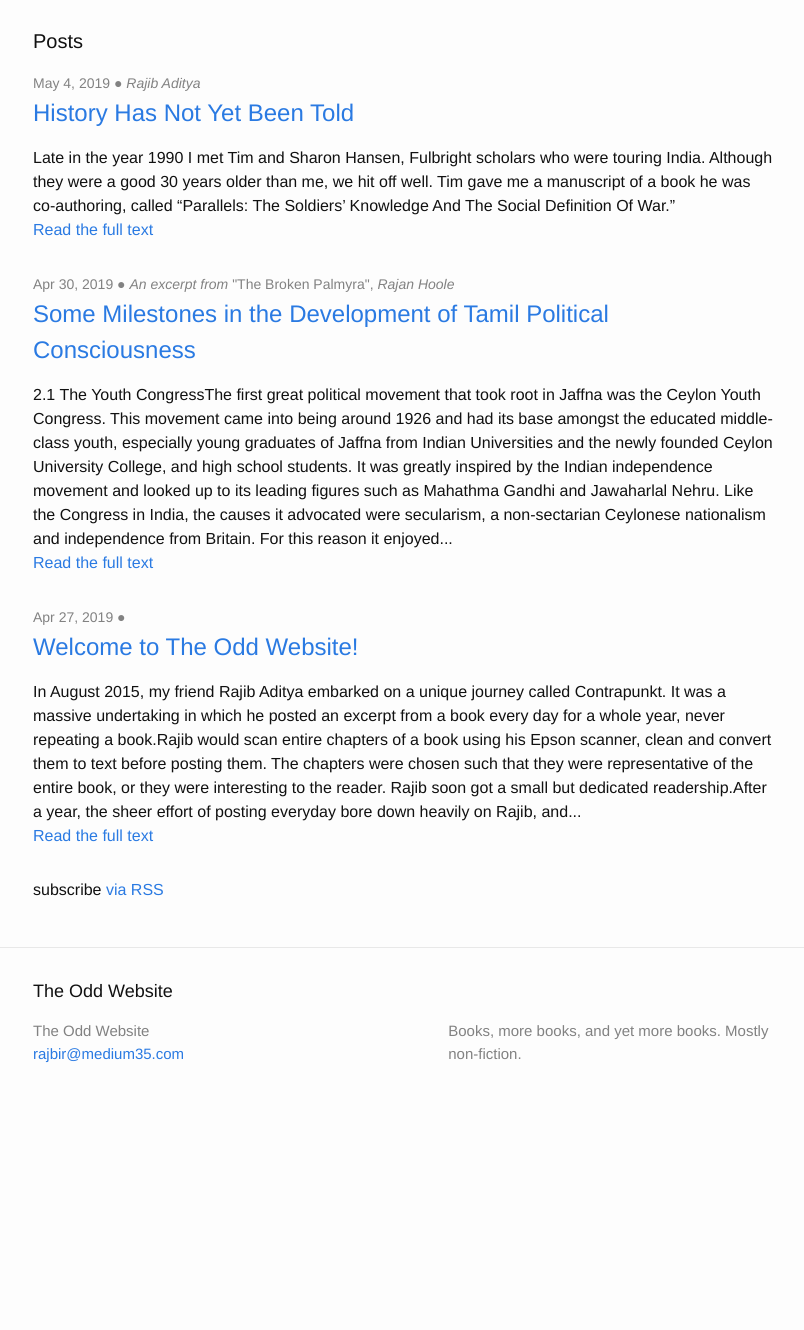
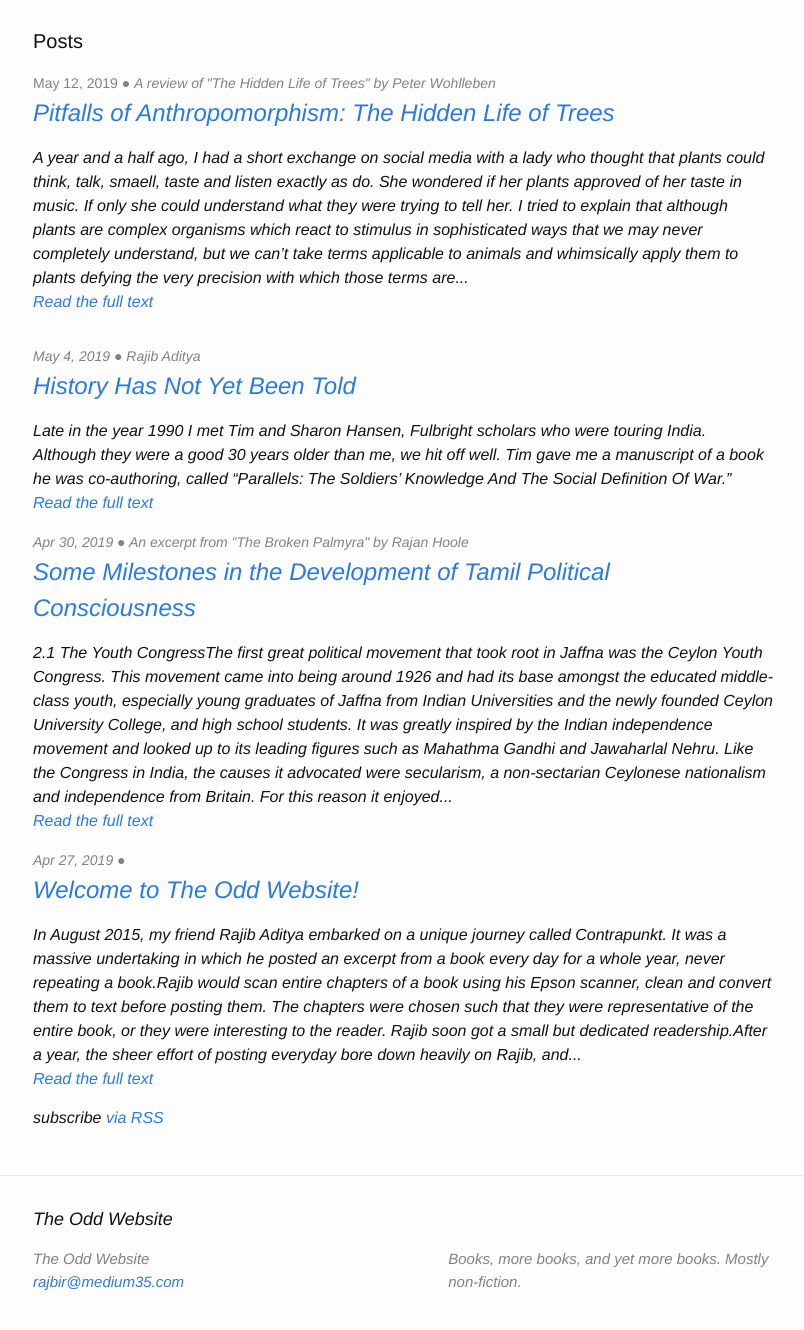
Before and after one commit to bhattacharjee/theodd.website, a Jekyll site: the page built from index.html, in a window 1280 px wide, cut to the strip 104-1457 px from the top of the page. Shown: the top 1330 px of the strip, without its empty margins (237-1041 px from the left). Built offline with Jekyll 4.4.1, drawn with Linux system fonts in a browser that asks for light colours; before the commit the page ends 1229 px from its top, so only the background shows below that; some of the changed lines change nothing that is shown.

Commit message:
Review of The Hidden Life of Trees

```diff
--- /dev/null
+++ b/_posts/2019-05-12-The-Hidden-Life-Of-Trees-Pitfalls-Of-Anthropomorphism.markdown
@@ -0,0 +1,121 @@
+---
+layout:      post
+title:       "Pitfalls of Anthropomorphism: The Hidden Life of Trees"
+date:        2019-05-12 07:08:41 +0100
+tags:
+  - ecology
+  - bad science
+  - plants
+  - Hidden Life of Trees
+  - Trees
+  - Conservation
+disclaimer:  "We believe that the extracts used in this essay are covered under fair use for educational purposes. If there are any objections to any of the extracts used in this essay, please get in touch with us and we will remove them."
+posttype:    "review"
+coverimage:  "https://images.gr-assets.com/books/1464281905l/28256439.jpg"
+goodreads:   "https://www.goodreads.com/book/show/28256439-the-hidden-life-of-trees"
+bookauthor:  "Peter Wohlleben"
+nameofbook:  "The Hidden Life of Trees"
+---
+A year and a half ago, I had a short exchange on social media with a lady who thought that plants could think, talk, smaell, taste and listen exactly as do. She wondered if her plants approved of her taste in music. If only she could understand what they were trying to tell her. I tried to explain that although plants are complex organisms which react to stimulus in sophisticated ways that we may never completely understand, but we can't take terms applicable to animals and whimsically apply them to plants defying the very precision with which those terms are used in science. Imagine if bats were to think that humans answering to their names is echolocation, it would be similar. She would have none of it and dismissed me as a hopeless ignoramus - it didn't matter that although I'm a computer scientist and not a biologist, I have a fairly good understanding of the basics of biology. She, on the other hand, had recently read Peter Wohlleben's book "The Hidden Life of Trees".
+
+This week, I picked up this book to read, and only a few pages, I was able to understand why she had such force in her conviction.
+
+Peter Wohlleben is a forester in Germany, and the book is purportedly written so that laymen can appreciate the beauty and complexity of trees.  Trees are very intruiging and don't get the same amount of attention in science writing as animals do, and more science writing about trees is welcome. Trees are complex and fascinating organisms and much is not known about them.
+
+Wohlleben, however, is determined to present trees as human beings with barks and leaves. Anthropomorphism, unfortunately, is a fetish throughout the book, and becomes self defeating. Trees are fascinating and complex organisms, and they deserve our attention and respect for what they are, not for being like us and not for being useful to us.
+
+In the beginning Wohlleben makes some distinction between trees actually having animal sense or having something akin to it.
+> As the chemical drifts through the air and reaches other trees, they "smell" it and are warned of the danger. Even before the giraffe reaches them, they begin producing toxic chemicals. Insect pests are dealt with slightly differently. The saliva of leaf-eating insects can be "tasted" by the leaf being eaten.
+
+Smell isn't merely the the chemical process of detection of a molecule. A large part of the sense is the cognition of it in which the brain transforms the detection of a molecule into something that we call a sense. If cognition weren't a part of it, one could well argue that gas chromatographs can smell just like humans can. However, popular science books often use anthropomorphic terms in a metaphorical sense for easy reading. There is nothing wrong in it if care is taken in distinguishing between a metaphorical and a literal use.
+
+However, it isn't long before he ceases making such distinctions.
+> For if they can identify saliva, they must also have a sense of taste.
+
+He proceeds in the same literal manner and writes.
+> Thanks to selective breeding, our cultivated plants have, for the most part, lost their ability to communicate above or below the ground--you could say that they are deaf and dumb--and therefore they are easy prey for insect pests.
+
+A numbered reference is provided in the above. It might have been helpful if footnotes were provided at the bottom of each page, however, as with many other books, all the notes were clubbed together and relegated to the very end of the book. One usually assumes that a popular science book would refer to peer reviewed articles, however, in the case above, Wohlleben uses a link to a blog. This is a repeated theme in the book, where he even refers to corporate talks instead of peer reviewed science.
+
+Furthermore, the [reference](http://www.esa.org/esablog/research/commercial-corn-varieties-lose-ability-to-communicate-with-their-own-defenders) provided above deals specifically with corn, but Wohlleben is happy to extend this to all trees without a word of caution for his readers.
+
+Wohlleben goes even further to suggest that plants have nerves, something that is not in the realm of the science that we know.
+> The electrical signals travel via a form of nerve cell at the tips of roots
+
+Wohlleben proposes that plants can hear because they respond to vibrations. One wonders if Wohlleben would say that humans can hear earthquakes because humans tend to change their behaviour when they sense vibrations of the ground at the frequency and amplitude typical to earthquakes.
+> Whenever the seedlings' roots were exposed to a crackling at 220 hertz, they oriented their tips at that direction. That means that grasses were registering this frequency so it makes sense to say they "heard" it.
+
+He continues, that since we, as humans, are able to speak, perhaps plants can speak too, although science hasn't found it out yet.
+>Plants communicate by means of sound waves? That makes me curious to know more, because people also communicate using sound waves. This might be a key to getting to know trees better? To say nothing of what it would mean if we could hear whether all that was well with beeches, oaks, and pines, or whether something was up. Unfortunately, we are not that far advanced, and research in this field is just beginning. But if you hear a light crackling in the forest next time you walk in the forest, perhaps it won't be just the wind...
+
+He writes that plants are capable of informed relationships like friendship. While symbiosis is a well documented phenomenon in science, it is different from friendship, but Wohlleben doesn't dwell on the differences.
+> I've already mentioned that beeches are capable of friendship and go so far as to feed each other. It is obviously not in a forest's best interest to lose its weaker members. If that were to happen, it would leave gaps that would disrupt the forest's sensitive microclimate with dim light and high humidity. If it weren't for the gap issue, every tree could develop freely and lead its own life. I say "could" because beeches, at least, seem to set a great deal of store by sharing resources.
+
+The references gets even more patchy where he cites personal communications with fellow foresters to support the his claims where he passes of a hypothesis as an established fact.
+> However, colleagues from Lubeck in northern Germany have discovered that a beech forest is more productive when the trees are packed together. A clear annual increase in biomass, above all wood, is proof of the health of the forest throng.
+>
+>When trees grow together, nutrient and water can be optimally divided among them all so that each tree can grow into the best tree it can be. If you "help" individual trees by getting rid of their supposed competition, the remaining trees are bereft. They send messages to their neighbours in vain, because nothing remains but stumps. Every tree now muddles along its own, giving rise to great differences in productivity. Some individuals photosynthesize like mad until suger positively bubbles along their trunk.
+
+This line of argument is continued further where he claims passes off reproduction as "tree love".
+> Whether tree love happens every spring depends on species. Whereas confiers send their seeds out into the world at least once a year, deciduous trees have a completely different strategy. Before they bloom, they agree among themselves. Should they go for it next spring, or would it be better to wait a year or two?
+
+Not only does Wohlleben attribute human sensations to trees, he is also somehow able to figure out what is more difficult to endure for the tree.
+> THIRST IS HARDER for trees to endure than hunger, because they can satisfy their hunger whenever they want.
+
+It is not to say that Wohlleben is writing fiction altogether. Some of what he writes is quite enlightening. However, the biggest pitfall is that he presents a lot of his own view and hypothesis along with scientific facts, but he doesn't offer any aid for the reader to distinguish between the two. By this stage, I was confused enough not to know if this was something I could rely upon, or if it was only the opinion of a non-specialist. Especially in instances like this where no references were provided:
+> The process of learning stability is triggered by painful micro-tears that occur when trees bend away in the wind, first in one direction and then in the other. Wherever it hurts, that's where the trees must strengthen its support structure.
+
+Wollheben doesn't leave any stone unturned to humanize the trees and suggests that they can scream, if only we could hear them!
+> ... when trees are really thisty they begin to scream. If you're out in the forest, you won't be able to hear them, because this all takes place at ultrasonic levels.
+
+To support this hypothesis, he cites a non peer reviewed page from the website of Swiss Institute of Forest, Snow and Landscape. I would like to highlight that he doesn't cite any peer reviewed science in plant physiology here:
+> Scientists at the Swiss Federal Institute for Forest, Snow and Landscape Research recorded the sounds, and this is how they explain them: Vibrations in the trunk when the flow of water from the roots to the leaves is interrupted. This is purely a mechanical event and probably doesn't mean anything. And yet?
+
+However, the observations of the scientists do not agree with his claim that plants scream, so he goes on to provide provide further justification:
+> We know how sounds are produced, and if we were to look through a microscope to examine how humans produce sound, what we, would see wouldn't be that different: the passage of air down the windpipe causes our vocal cords to vibrate. When I think about the research results, in particular in conjunction with the crackling roots I mentioned earlier, it seems to me that these vibrations could indeed be much more than just vibration--they could be cries of thirst. These trees might be screaming out a dire warning to their colleagues  that water levels are running low.
+
+I would have had no objections if he hypothesized that plants were communicating with each other. However, he chooses to deliberately overemphasize "sound", "vocal cords" and "screaming" to make anthropomorphize the plansts. One would wonder, going by the same logic, if Wohlleben also thinks that the vibrations in our pulse are  actually screams of our heart in a very literal sense?
+
+By this time, one is not surprised to see statements of comparison made with such imperiousness:
+> A break in its bark, then, is at least as uncomfortable for a tree as a wound in our skin is for us.
+
+The author then suggests that plants have brains, just that no one knows. He also passes off his own hypothesis as a scientific fact. Incredible!
+>  ... but now we know that trees can learn. This means they must store experiences somewhere, and therefore, there must be some kind of a storage mechanism inside the organism. Just where it is, no one knows, but the roots are the part of a tree best suited to the task.
+
+He then suggests that scientists are divided on whether plants can think or not. At least, this was the first time I've ever heard of such a thing. Scientists, if anything, are very careful not to attribute terms outside their strict scientific definition:
+> For some years now, a heated controversy has flared up among scientists. Can plants think? Are they intelligent?
+
+He expresses disdain for scientists and the scientific method, perhaps, because they don't agree with him. To me it seemed like a contradiction with the paragraph quoted above.
+> Right now, the majority of plant researchers are skeptical skeptical about whether such behaviour points to a repository for intelligence, the faculty of memory, and emotions. Among other things, they get worked up about carrying over their findings in a similar situations with animals and, at the end of the day, about how this threatens to blur the boundary between plants and animals. And so what? What would be so awful about that?
+
+I got the impression that he was accusing scientists of dishonesty and dogma.
+
+> Does that mean that beings that live life in the slow lane are automatically worth less than ones on the fast track.
+
+Perhaps Wohlleben is confusing morality for scientific fact above. Science is not in the business of determining worth, it is in the business of knowing the truth. I'm not sure why Wohlleben says that. Could it be because he is constantly mixing up science and morality in the book? It is understandable that one is surprised when Wohlleben himself starts determining the worth of some animals with respect to others.
+> It's certainly true that beetle mites, springtails, and pseudocentipedes are not nearly as engaging as orangutans or humpback whales, ...
+
+It is not that I'm not against a moral stand. I myself have a moral stand and think that we need to conserve nature. Rachel Carson's Silent Spring is a much loved book which takes a moral stand, but without relying on bad science.
+
+<p align="center"><a href="https://www.goodreads.com/book/show/27333.Silent_Spring"><img src="https://images.gr-assets.com/books/1442353674l/27333.jpg" alt="" /></a></p>
+
+Wherever Wohlleben doesn't anthromorphize trees and draws on his expertise as a forester, and they make for interesting and enlightening reading.
+> In total, a fifth of all animal and plant species--that's about six thousand of the species we know about--depend on dead wood. As I have explained, dead wood is useful because of its role as a nutrient recycler. But can it also be a threat to the forest? After all, perhaps if there's not enough dead wood lying around, organisms might decide to eat live trees instead. I hear this concern voiced time and again by people who come to visit the forest, and there are a few private forest owners who remove all dead trunks for exactly this reason. But this is neither necessary nor a useful practice. All removing dead wood does is destroy valuable habitats, causeless live wood is of no use to organisms that live on dead wood.
+
+Marcello Di cintio interviewed Wollheben and asked him if there was a danger anthropomorphizing. His response was "Not for the trees". One wonders if Wohlleben was aware that his anthropomorphizing would mislead readers who may not have had a proper introduction into biology. One would be justified in in being concerned about the rise of such "ends justify the means" science writing. Science is all about evidence and truth, and science writing that divorces itself from the truth and conflates opinion with facts does grave disservice to the credibility of science.
+<blockquote class="twitter-tweet" data-lang="en"><p lang="en" dir="ltr">I interviewed the author at Wordfest. Asked him if there was a danger anthropomorphizing. His response: “Not for the trees.”</p>&mdash; Marcello Di Cintio (@DiCintio) <a href="https://twitter.com/DiCintio/status/933396367099252746?ref_src=twsrc%5Etfw">November 22, 2017</a></blockquote>
+<script async src="https://platform.twitter.com/widgets.js" charset="utf-8"></script>
+
+Ecologist Susan boon writes in her [review](https://snowhydro1.wordpress.com/2017/11/29/on-accuracy-in-science-storytelling/) of the same book:
+> I want people to get excited about science—especially environmental science. But I want them to be excited about accurate science. Nature is amazing just as it is, and I don’t want to twist facts to make it seem even more amazing. As Zimmerman said: “trees are remarkable  **without**  human traits,” and as Richard Fortey wrote in his review of the book for  [_Nature_:](https://www.nature.com/articles/537306a) “**Trees are splendid and interesting enough in their own right**  without being saddled with a panoply of emotions.”
+>
+>The challenge for the science writer is to generate enthusiasm based on our knowledge about (in this case) trees, while using good storytelling to draw people in, and trying to avoid “changing” facts to make them more appealing to readers.
+
+Erin Zimmerman, a plant biologist who turned to science writing and illustration, is even more critical in her [review](http://blog.cdnsciencepub.com/the-hidden-life-of-trees-by-peter-wohlleben/):
+> The author doesn’t necessarily seem to be aware of the state of research in certain fields he discusses, either. He contends that we know even less about life in the soil than we do about the ocean floor or the surface of the moon and that “researchers are only peripherally interested in the thousands of species discovered so far,” having merely given them “unpronounceable Latin names.” I suspect that the entire labs devoted to studying soilborne organisms, both ecologically and for agricultural purposes, would take issue with this assertion.
+>
+> The other problematic aspect of this book comes from Wohlleben’s constant need to anthropomorphize the trees he discusses. The early chapters of the book in particular are rife with trees being described as feeling affection toward one another, experiencing pain, possessing a sense of taste, and even having maternal instincts. Being colonized by symbiotic fungi, Wohlleben claims, “gives rise to positive feelings” within the tree. Some tree species are described as sociable and altruistic, while others are characterized as loners and bullies, imposing human values of positive and negative upon what are neutral traits evolved to aid in survival.
+>
+> The author asks at one point why three trees growing under the same conditions should shed their leaves at different times, and he concludes that it is “a question of character” and the early shedder is simply “a bit more anxious.” Whether this is Wohlleben’s obscure way of explaining what likely amounts to individual genetic differences or whether he really thinks the individual trees have personalities is unclear, but this sort of fuzzy explanation doesn’t serve to educate the lay reader on what is known about tree physiology. These sections of the book have the feel of Wohlleben wanting very much to believe that trees are simply a sort of immobile animal, with a rich inner life and complex society, even if scientific research has been unable to demonstrate the existence of these phenomena.
+
+Science writing can be fun and emotive without the relying on bad science. Environmental writing can be emotive and carry moral and ethical messages without the anthropomorphizing plants. The truth is stranger than fiction, and is enough to give nature writing the intrigue it needs to captivate the reader.
--- a/index.html
+++ b/index.html
@@ -11,11 +11,17 @@ layout: default
       <li>
         <span class="post-meta">
 		{{ post.date | date: "%b %-d, %Y" }}
-	        {% if post.nameofbook %}
-		&#9679; <i>An excerpt from </i>&quot;{{post.nameofbook}}&quot;{% if post.bookauthor %}, <i>{{post.bookauthor}}</i>{% endif %}
-		{%else if post.postauthor %}
-		&#9679; <i>{{post.postauthor}}</i>
-	        {% endif %}
+                {% if "review" == post.posttype %}
+	            {% if post.nameofbook and post.bookauthor %}
+		    &#9679; <i>A review of <i>&quot;{{post.nameofbook}}&quot; by <i>{{post.bookauthor}}<i>
+		    {% endif %}
+                {% else %}
+	            {% if post.nameofbook %}
+		    &#9679; <i>An excerpt from </i>&quot;{{post.nameofbook}}&quot;{% if post.bookauthor %} by <i>{{post.bookauthor}}</i>{% endif %}
+		    {%else if post.postauthor %}
+		    &#9679; <i>{{post.postauthor}}</i>
+	            {% endif %}
+                {% endif %}
 	</span>
 
         <h2>
```
